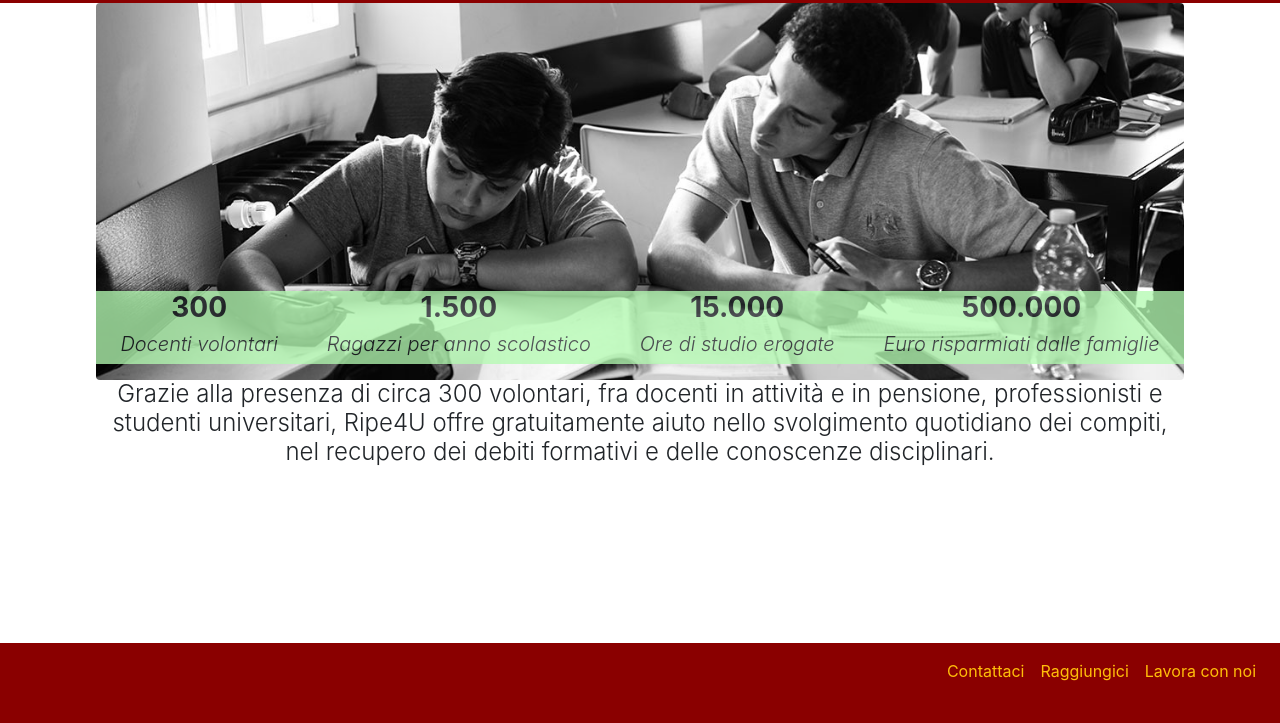
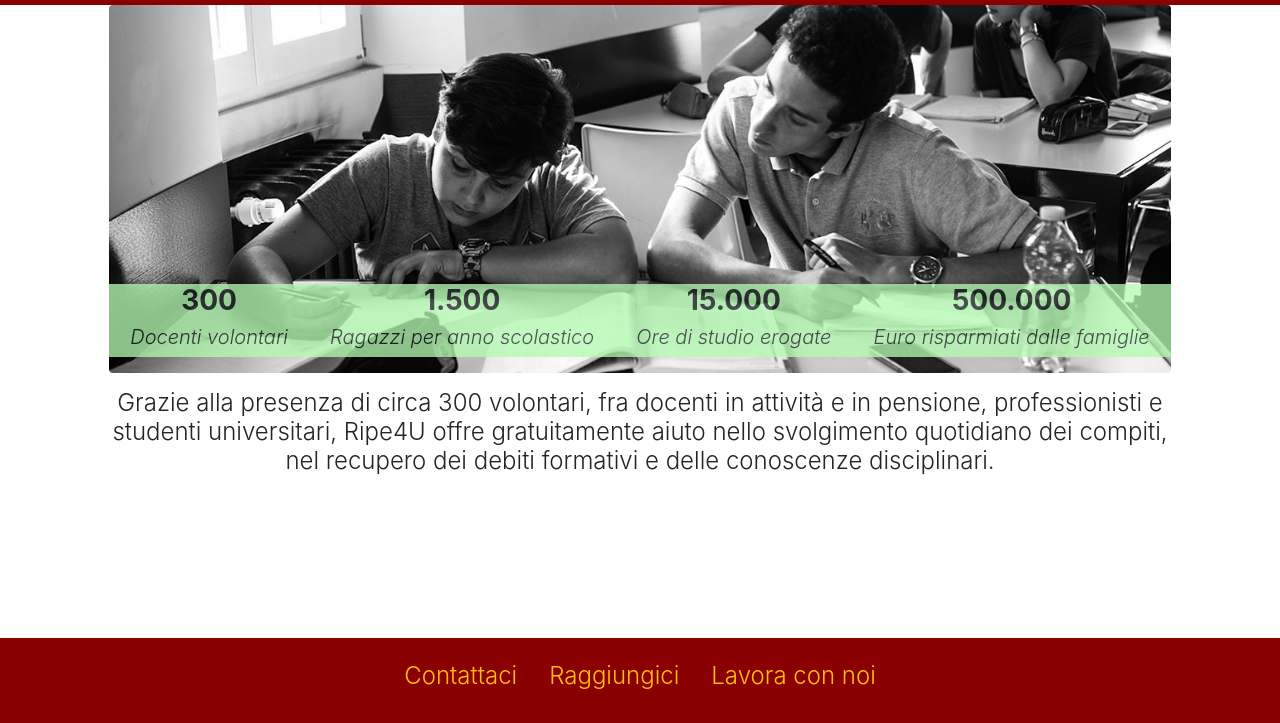
Before and after one commit to marcopremigit/HypermediaApplications, a plain HTML site: page website/html/homepage.html in a window 1280 px wide. Shown: the part 77-800 px from the top of the page. Drawn offline with Linux system fonts and the light colour scheme.

Commit message:
[CSS] - Refactored code to use more bootstrap

```diff
--- a/website/css/homepage.css
+++ b/website/css/homepage.css
@@ -5,35 +5,40 @@ html,body{
 /* Header classes */
 .header{
     top: 0;
-    height: 5em;
 }
 
 .main-bg-color{
     background-color: #8A0000;
 }
 
+.navbar.nav{
+    padding-bottom: .2rem;
+}
+
 .nav-link{
     color: #FFBE0A !important;
 }
 
+.nav-item{
+    padding-bottom: .2rem;
+}
+
 .nav-link:hover{
     border: solid #FFBE0A;
-    border-width: 0em 0em .2em;
+    border-width: 0em 0em .2rem;
 }
 /* Header classes */
 
 /* Main div classes */
-.main-div{
-    top: 5em;
-    left: 7.5%;
-    bottom: 5em;
-    width: 85%;
-    align-content: center;
+/* Image banner classes */
+.image{
+    max-width: 100%;
+    max-height: 100%;
+    width: auto;
+    height: initial;
 }
-
-/* Image banner classes */
 .text-img-container{
-    bottom: 1em;
+    bottom: 1rem;
     background-color: #B4FBB2;
     opacity: .77;
 }
@@ -43,26 +48,5 @@ html,body{
 /* Footer classes */
 .footer{
     bottom: 0;
-    height: 5em;
-}
-
-.footer-container{
-    padding-top: .5em;
-    padding-bottom: .5em;
-}
-
-.footer-container a{
-    color: #FFBE0A;
-    text-decoration: none;
-    font-size: x-large;
-}
-
-.footer-container a:link{
-    color: #FFBE0A;
-}
-
-.footer-container a:hover{
-    border: solid;
-    border-width: 0em 0em .2em;
 }
 /* Footer classes */
--- a/website/html/homepage.html
+++ b/website/html/homepage.html
@@ -7,9 +7,9 @@
         <link rel="stylesheet" href="../css/homepage.css">
         <title>Ripe4U</title>
     </head>
-    <body>
+    <body class="position-absolute">
       <!-- Header -->
-      <div class="position-absolute w-100 main-bg-color header">
+      <div class="position-relative w-100 main-bg-color header">
         <nav class="navbar navbar-expand-lg navbar-light">
           <a class="navbar-brand" href="homepage.html"><h1 style="color: #FFBE0A;">Ripe4U</h1></a>
           <button class="navbar-toggler" type="button" data-toggle="collapse" data-target="#navbarSupportedContent" aria-controls="navbarSupportedContent" aria-expanded="false" aria-label="Toggle navigation">
@@ -43,11 +43,12 @@
       <!-- Header -->
 
       <!-- Main div -->
-      <div class="position-relative main-div">
+      <div class="position-relative d-flex row justify-content-center">
+        <div class="col-lg-10">
           <!-- Banner -->
           <div class="position-relative text-center">
-          <img class="w-100 h-100 rounded" src="../resources/images/home-carousel0.jpg">
-          <div class="d-flex justify-content-around flex-row position-absolute w-100 text-img-container">
+            <img class="w-100 h-100 rounded image" src="../resources/images/home-carousel0.jpg">
+            <div class="d-flex justify-content-around flex-row flex-wrap position-absolute w-100 text-img-container">
               <div class="d-flex flex-column flex-wrap justify-content-around">
                 <span class="h3 font-weight-bolder">300</span>
                 <span class="h5 font-weight-light font-italic">Docenti volontari</span>
@@ -67,7 +68,7 @@
             </div>
           </div>
           <!-- Banner -->
-        <div class="w-100">
+          <div class="w-100 pt-3">
             <p class="h4 font-weight-light text-wrap text-center">
               Grazie alla presenza di circa 300 volontari, fra docenti in attività
               e in pensione, professionisti e studenti universitari, Ripe4U offre
@@ -76,26 +77,26 @@
             </p>
           </div>
         </div>
+      </div>
       <!-- Main div -->
 
       <!-- Footer-->
       <footer class="position-absolute w-100 main-bg-color footer">
         <nav class="navbar navbar-expand-lg navbar-light">
-          <ul class="navbar-nav ml-auto">
-            <li class="nav-item">
-              <a class="nav-link" href="#">Contattaci</a>
+          <ul class="navbar-nav mx-auto">
+            <li class="nav-item p-2">
+              <a class="h4 font-weight-light nav-link text-center" href="#">Contattaci</a>
             </li>
-            <li class="nav-item">
-              <a class="nav-link" href="#">Raggiungici</a>
+            <li class="nav-item p-2">
+              <a class="h4 font-weight-light nav-link text-center" href="#">Raggiungici</a>
             </li>
-            <li class="nav-item">
-              <a class="nav-link" href="#">Lavora con noi</a>
+            <li class="nav-item p-2">
+              <a class="h4 font-weight-light nav-link text-center" href="#">Lavora con noi</a>
             </li>
           </ul>
         </nav>
       </footer>
       <!-- Footer-->
-
 
       <!-- Optional Javascript -->
       <!-- jQuery first, then Popper.js and then Bootstrap JS -->
```
Lines whose indentation alone changed are shown as unchanged.
